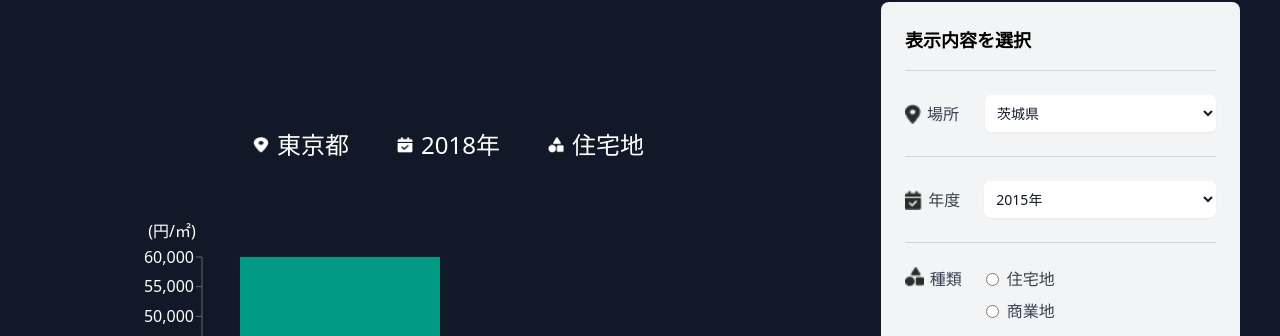
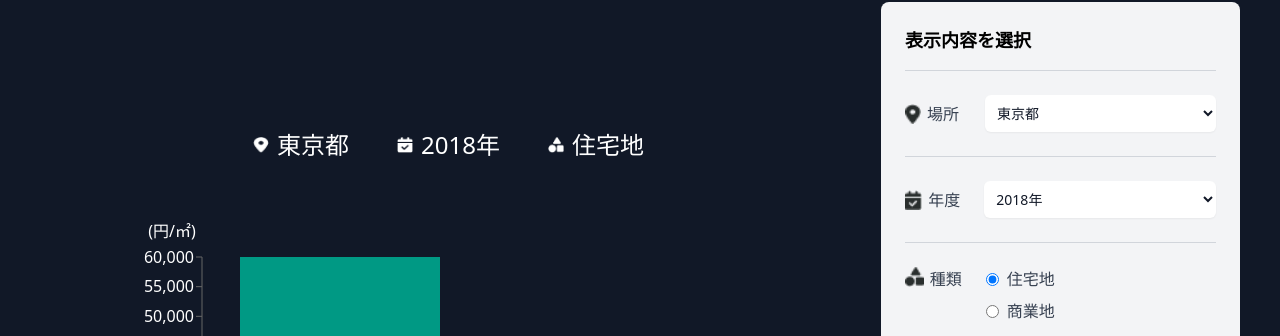
Before and after one commit to takanobu68/skill-check, a React (Create React App) app: page / in a window 1280 px wide. Shown: the part 201-537 px from the top of the page. Built offline with nearby package versions, Linux system fonts and the light colour scheme; the HTML template or start-up script is replaced by a standard one.

Commit message:
選択を更新した際にステートを更新する処理を追加

```diff
--- a/src/components/sections/SelectionPanel.tsx
+++ b/src/components/sections/SelectionPanel.tsx
@@ -68,10 +68,14 @@ const SelectionPanel = ({ onSelectionSubmit }: SelectionPanelProps) => {
             />
             <span className='text-gray-700 text-md'>場所</span>
           </div>
-          <select className='flex-grow ml-6 block rounded-md border-gray-300 shadow-sm focus:border-indigo-500 focus:ring-indigo-500 text-gray-900 text-sm p-2 bg-white'>
+          <select
+            className='flex-grow ml-6 block rounded-md border-gray-300 shadow-sm focus:border-indigo-500 focus:ring-indigo-500 text-gray-900 text-sm p-2 bg-white'
+            value={selectedLocation}
+            onChange={(e) => setSelectedLocation(e.target.value)}
+          >
             {/* locationsステートを用いてオプションを生成 */}
             {locations.map((location) => (
-              <option key={location.code} value={location.code}>
+              <option key={location.code} value={location.name}>
                 {location.name}
               </option>
             ))}
@@ -88,7 +92,11 @@ const SelectionPanel = ({ onSelectionSubmit }: SelectionPanelProps) => {
             />
             <span className='text-gray-700 text-md'>年度</span>
           </div>
-          <select className='flex-grow ml-6 block rounded-md border-gray-300 shadow-sm focus:border-indigo-500 focus:ring-indigo-500 text-gray-900 text-sm p-2 bg-white'>
+          <select
+            className='flex-grow ml-6 block rounded-md border-gray-300 shadow-sm focus:border-indigo-500 focus:ring-indigo-500 text-gray-900 text-sm p-2 bg-white'
+            value={selectedYear}
+            onChange={(e) => setSelectedYear(Number(e.target.value))}
+          >
             {/* yearsステートを用いてオプションを生成 */}
             {years.map((year) => (
               <option key={year} value={year}>
@@ -114,7 +122,9 @@ const SelectionPanel = ({ onSelectionSubmit }: SelectionPanelProps) => {
                 type='radio'
                 name='type'
                 className='form-radio text-blue-600'
-                value='1'
+                value='住宅地'
+                checked={selectedType === '住宅地'}
+                onChange={(e) => setSelectedType(e.target.value)}
               />
               <span className='ml-2 text-gray-700'>住宅地</span>
             </label>
@@ -123,7 +133,9 @@ const SelectionPanel = ({ onSelectionSubmit }: SelectionPanelProps) => {
                 type='radio'
                 name='type'
                 className='form-radio text-blue-600'
-                value='2'
+                value='商業地'
+                checked={selectedType === '商業地'}
+                onChange={(e) => setSelectedType(e.target.value)}
               />
               <span className='ml-2 text-gray-700'>商業地</span>
             </label>
```
